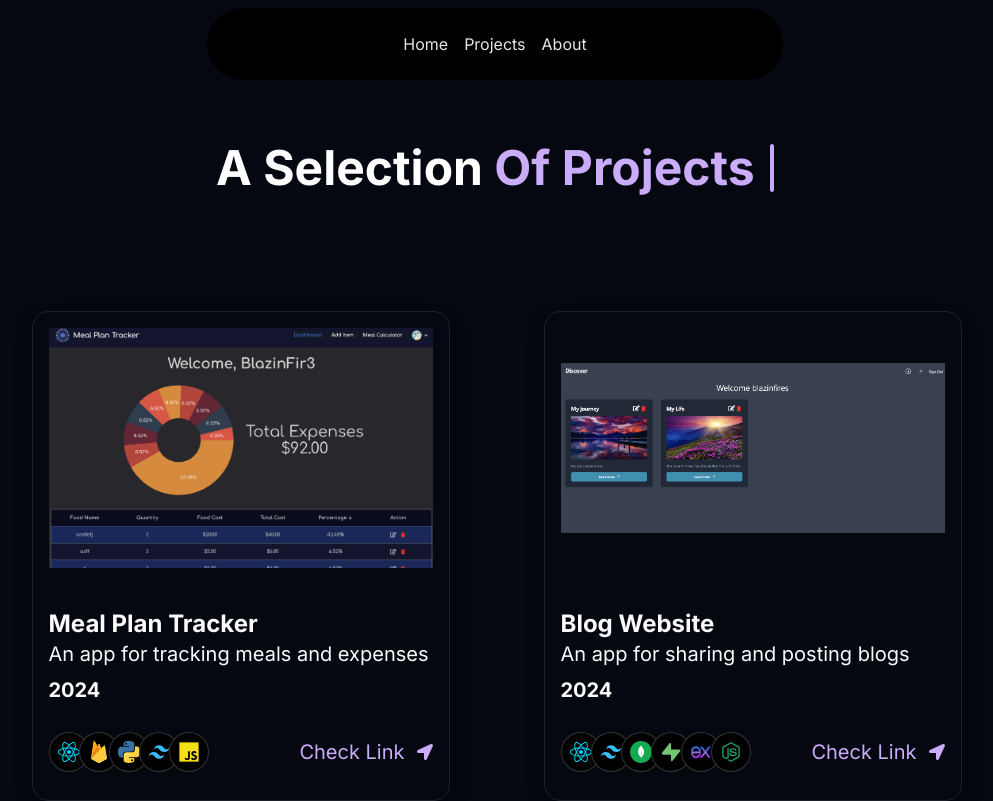
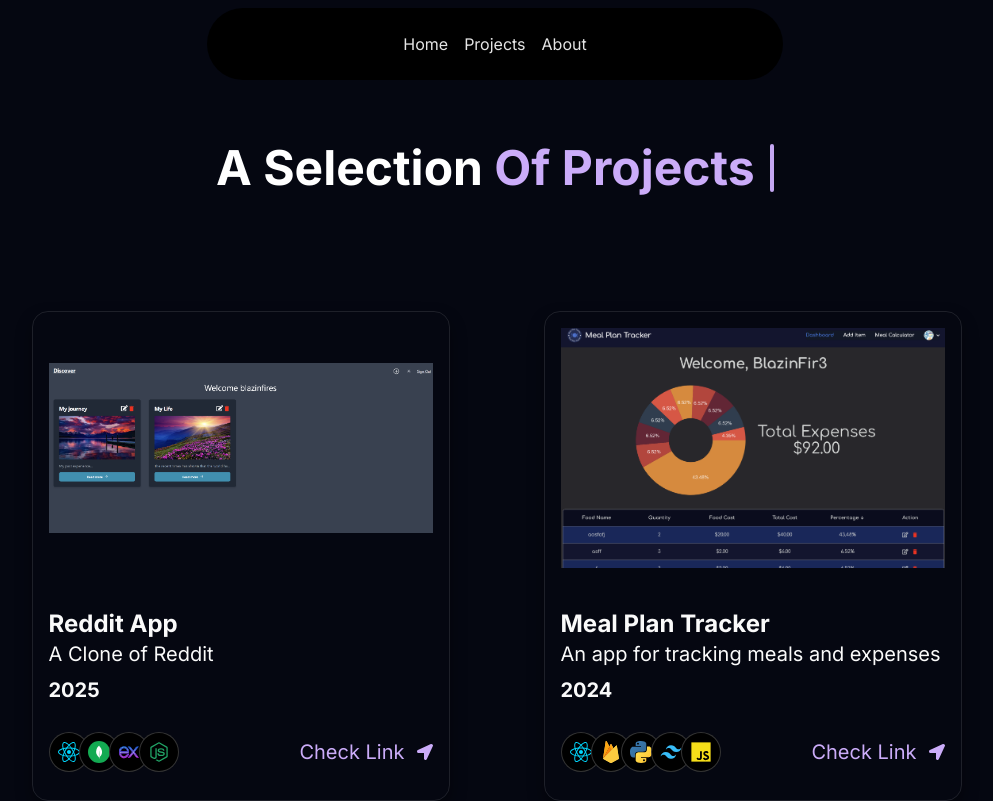
Before and after one commit to RLinV1/raymondportfolio, a Next.js app: page /projects in a window 1280 px wide. Shown: the top 801 px of the page, without its empty margins (145-1138 px from the left). Built offline with nearby package versions, Linux system fonts and the light colour scheme.

Commit message:
Update index.ts

```diff
--- a/data/index.ts
+++ b/data/index.ts
@@ -53,6 +53,15 @@ export const navItems = [
   export const projects = [
     {
       id: 1,
+      title: "Reddit App",
+      des: "A Clone of Reddit",
+      img: "/blog.png",
+      iconLists: ["/re.svg", "mongodb.svg", "express.svg", "node.svg"],
+      link: "https://github.com/RLinV1/Reddit-App",
+      date: 2025
+    },
+    {
+      id: 2,
       title: "Meal Plan Tracker",
       des: "An app for tracking meals and expenses",
       img: "/mealplan.png",
@@ -60,15 +69,7 @@ export const navItems = [
       link: "https://github.com/RLinV1/Meal-Plan-Tracker",
       date: 2024
     },
-    {
-      id: 2,
-      title: "Blog Website",
-      des: "An app for sharing and posting blogs",
-      img: "/blog.png",
-      iconLists: ["/re.svg", "/tail.svg", "mongodb.svg", "supabase.svg", "express.svg", "node.svg"],
-      link: "https://github.com/RLinV1/Blog-Website",
-      date: 2024
-    },
+    ,
     {
       id: 3,
       title: "Survive the Infected",
```
